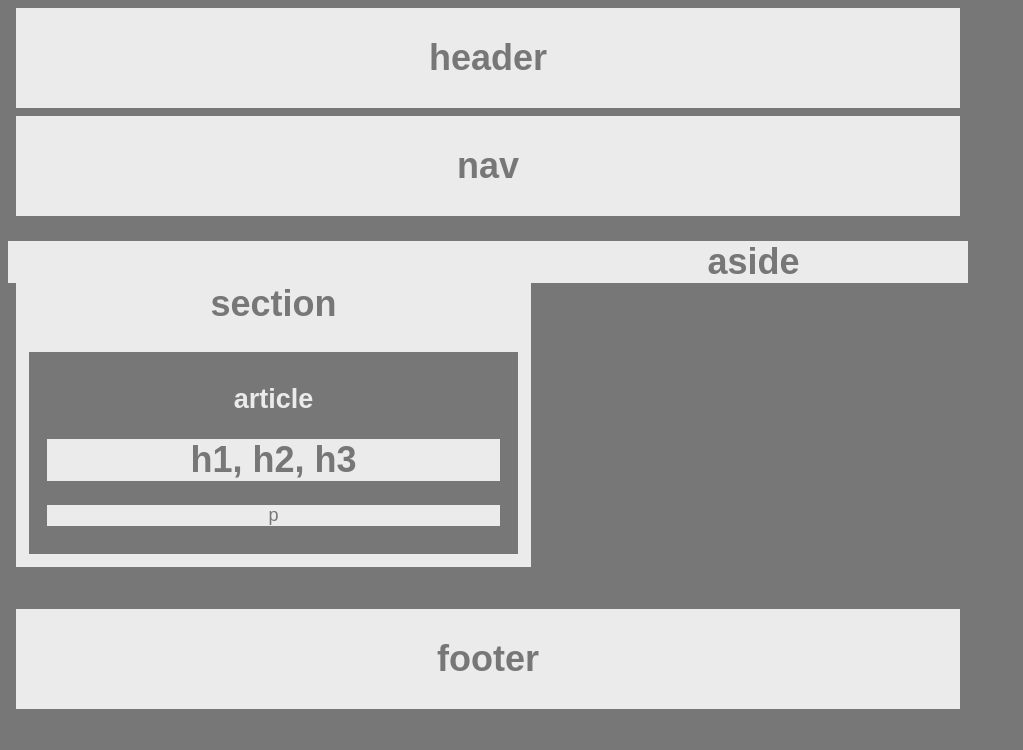
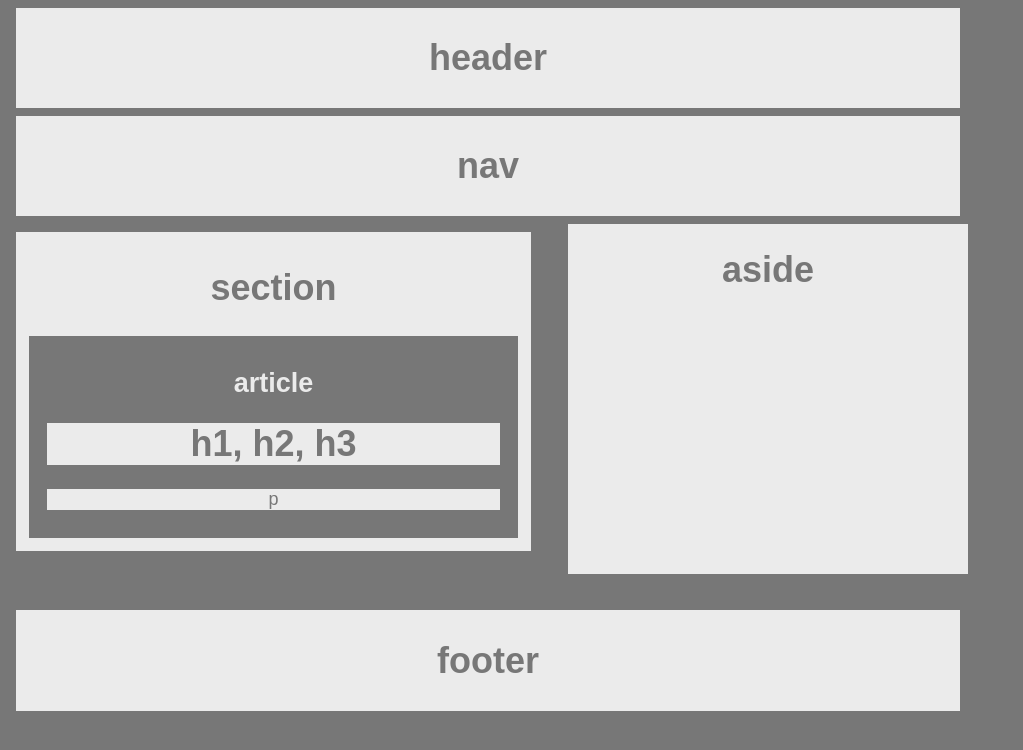
Before and after one commit to darylacut/HW-Wireframe, a plain HTML site: page index.html in a window 1280 px wide. Shown: the whole page, without its empty margins (0-1023 px from the left). Drawn offline with Linux system fonts and the light colour scheme.

Commit message:
something wrong with how aside looks like, out of time

```diff
--- a/style.css
+++ b/style.css
@@ -65,9 +65,9 @@ p {
 }
 
 .aside {
-    display: inline;
+    float: right;
     background: #ebebeb;
-    width: 495px;
+    width: 400px;
     text-align: center;
     height: 350px;
 }
```
Also changed, not shown: index.html (+2 -0 lines).
